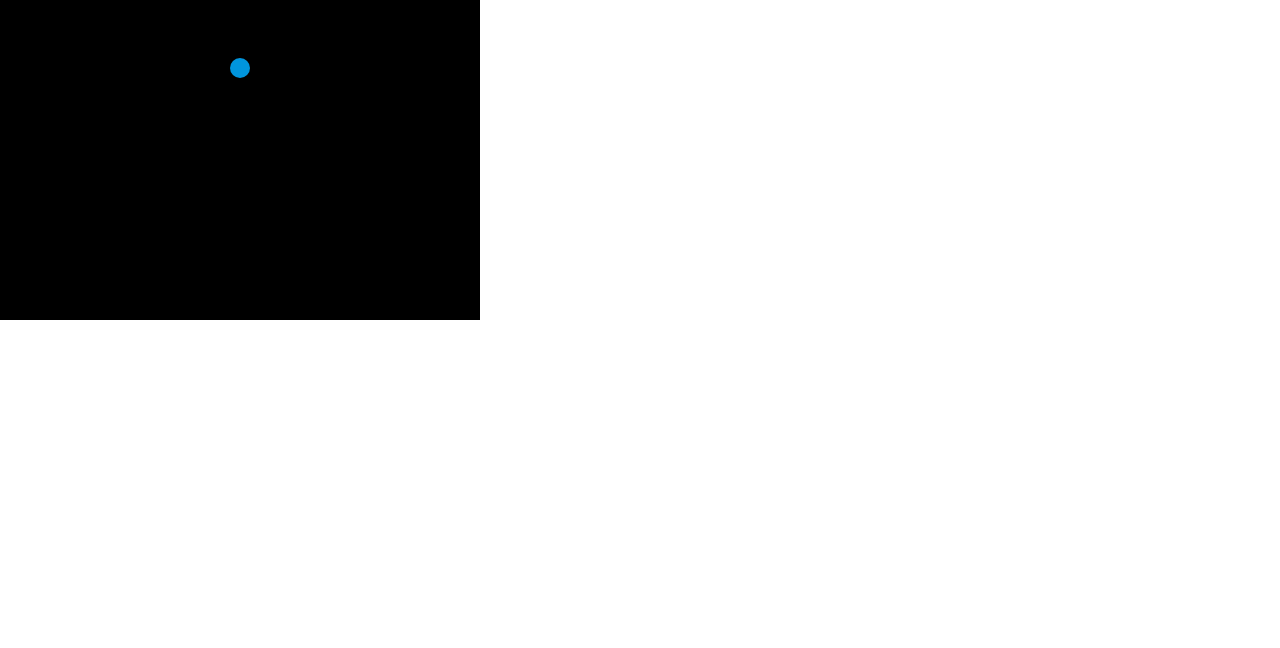
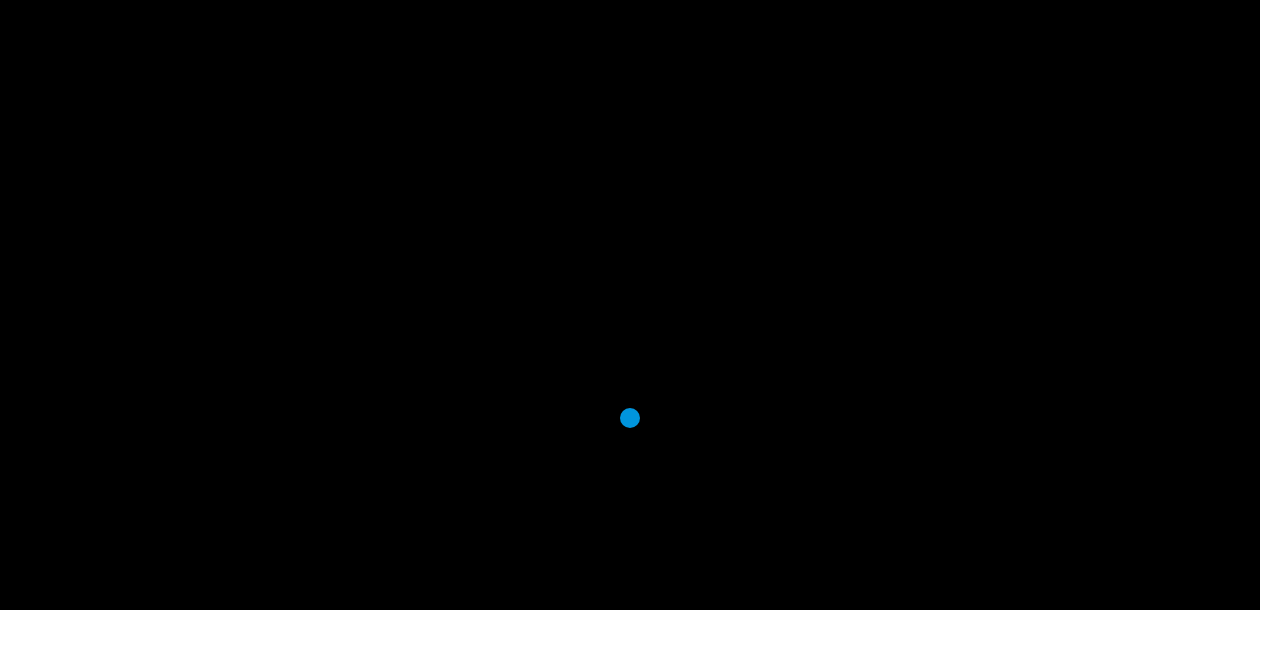
Before and after one commit to clintrizzo/2D-game, a plain HTML site: page index.html in a window 1280 px wide. Drawn offline with Linux system fonts and the light colour scheme.

Commit message:
changed the height and the width of the canvas to fit the screen

```diff
--- a/index.html
+++ b/index.html
@@ -5,11 +5,12 @@
     <title>Gamedev Canvas Workshop</title>
     <meta charset="UTF-8">
     <link rel="stylesheet" type="text/css" href="style.css">
+    <meta name="viewport" content="width=device-width; initial-scale=1.0; maximum-scale=1.0; user-scalable=0;">
 </head>
 
 <body>
     <!--setting box area-->
-    <canvas id="myCanvas" width="480" height="320"></canvas>
+    <canvas id="myCanvas" width="1260px" height="610px"></canvas>
 
     <script src="design.js"></script>
 </body>
```
